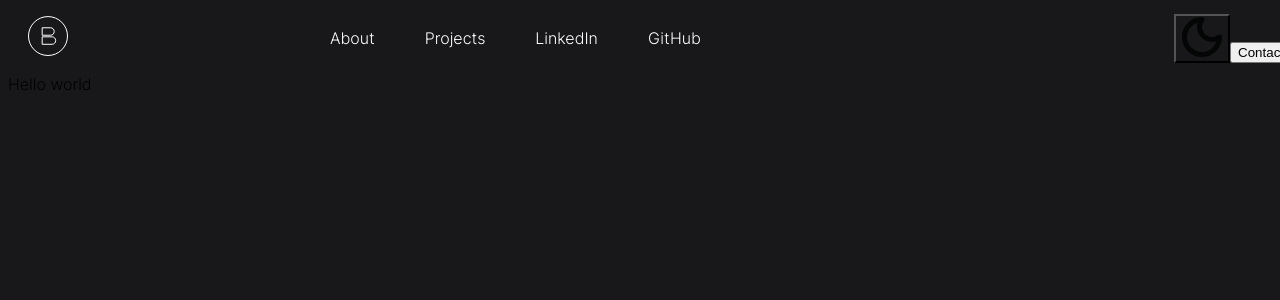
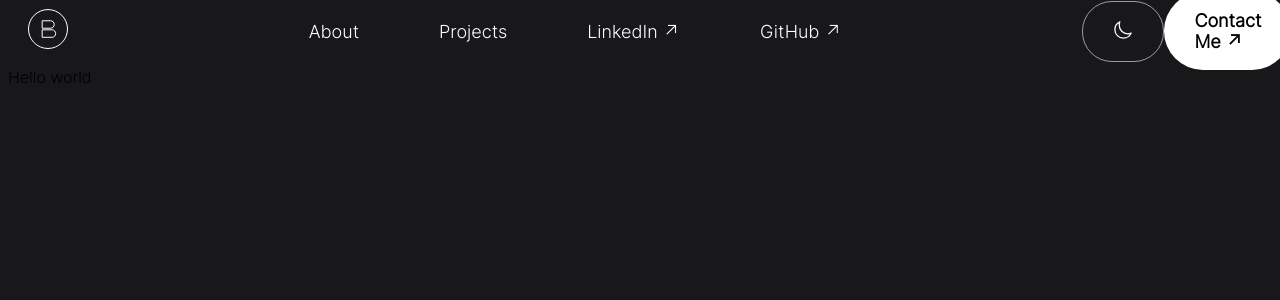
Before and after one commit to BenW2k/Ben-Resume, a Next.js app in the folder frontend/: page / in a window 1280 px wide. Shown: the top 300 px of the page. Built offline with nearby package versions, Linux system fonts and the light colour scheme.

Commit message:
+ night button and contact button styling

```diff
--- a/frontend/app/components/NavBar.tsx
+++ b/frontend/app/components/NavBar.tsx
@@ -3,6 +3,8 @@ import Link from "next/link";
 import Image from "next/image";
 import {NavDropdown} from "react-bootstrap";
 import Nav from "react-bootstrap/Nav";
+import Button from "react-bootstrap/Button";
+import {IoMoonOutline} from "react-icons/io5";
 import darkModeIcon from "../assets/img/moon-dark-theme.svg";
 import darkModeLogo from "../assets/img/figma-logo-white.svg";
 
@@ -24,23 +26,19 @@ export const Navbar = () => {
           target="_blank"
           rel="noreferrer"
         >
-          LinkedIn
+          LinkedIn ↗
         </Link>
         <Link href="https://github.com/benw2k" target="_blank" rel="noreferrer">
-          GitHub
+          GitHub ↗
         </Link>
       </Nav>
-      <div className="navbar-icons">
-        <button className={styles["night-mode-button"]}>
-          <Image
-            src={darkModeIcon}
-            alt="dark-mode-toggle-icon"
-            className={styles["night-mode-moon"]}
-          />
-        </button>
-        <button className="nav-button">
-          <span>Contact</span>
-        </button>
+      <div className={styles["navbar-icons"]}>
+        <Button className={styles["night-mode-button"]}>
+          <IoMoonOutline className={styles["night-mode-moon"]} />
+        </Button>
+        <Button href="/contact" className={styles["nav-button"]}>
+          <span>Contact Me ↗</span>
+        </Button>
       </div>
     </div>
   );
--- a/frontend/app/styles/NavBar.module.css
+++ b/frontend/app/styles/NavBar.module.css
@@ -6,13 +6,17 @@
   font-family: "Inter-Light";
   src: url("../assets/fonts/Inter-Light.ttf");
 }
+@font-face {
+  font-family: "Inter-Medium";
+  src: url("../assets/fonts/Inter-Medium.ttf");
+}
 .navbar {
   display: flex;
   justify-content: space-between;
   align-items: center;
   height: 5vh;
   width: 100%;
-  padding: 10px 20px 0px 20px;
+  padding: 3px 20px 0px 20px;
 }
 
 .night-main-logo {
@@ -23,21 +27,46 @@
 }
 
 .nav-links {
+  display: flex;
   width: 50%;
   justify-content: center;
 }
 .nav-links a {
-  padding: 0px 25px;
+  padding: 0px 40px;
   color: #ffffff;
   font-weight: 100;
+  font-size: 18px;
 }
 
-.night-mode-moon {
-  height: 40px;
-  width: auto;
+.navbar-icons {
+  display: flex;
+  width: 15%;
+  justify-content: space-between;
+  padding-right: 20px;
+  align-items: center;
 }
 
 .night-mode-button {
   background-color: transparent;
-  outline: none;
+  border-radius: 30px;
+  padding: 18px 30px 18px 30px;
+  border: 1px rgba(255, 255, 255, 0.568627451) solid;
+}
+.night-mode-button .night-mode-moon {
+  height: 20px;
+  width: auto;
+  color: white;
+}
+
+.nav-button {
+  padding: 18px 30px 18px 30px;
+  border-radius: 60px;
+  background-color: rgb(255, 255, 255);
+}
+.nav-button span {
+  font-family: Inter-Light, sans-serif;
+  font-weight: 600;
+  font-size: 18px;
+  color: black;
+  opacity: 1;
 }/*# sourceMappingURL=NavBar.module.css.map */
--- a/frontend/app/styles/NavBar.module.scss
+++ b/frontend/app/styles/NavBar.module.scss
@@ -6,7 +6,7 @@
   align-items: center;
   height: 5vh;
   width: 100%;
-  padding: 10px 20px 0px 20px;
+  padding: 3px 20px 0px 20px;
 }
 
 .night-main-logo {
@@ -16,20 +16,46 @@
 }
 
 .nav-links {
+  display: flex;
   width: 50%;
   justify-content: center;
   a {
-    padding: 0px 25px;
+    padding: 0px 40px;
     color: variables.$base_font_colour;
     font-weight: 100;
+    font-size: 18px;
+  }
+}
+.navbar-icons {
+  display: flex;
+  width: 15%;
+  justify-content: space-between;
+  padding-right: 20px;
+  align-items: center;
+}
+
+.night-mode-button {
+  background-color: transparent;
+  border-radius: 30px;
+  padding: 18px 30px 18px 30px;
+  border: 1px #ffffff91 solid;
+
+  .night-mode-moon {
+    height: 20px;
+    width: auto;
+    color: white;
   }
 }
 
-.night-mode-moon {
-  height: 40px;
-  width: auto;
+.nav-button {
+  padding: 18px 30px 18px 30px;
+  border-radius: 60px;
+  span {
+    font-family: variables.$base_font;
+    font-weight: 600;
+    font-size: 18px;
+    color: black;
+    opacity: 1;
+  }
+  background-color: rgb(255, 255, 255);
 }
-.night-mode-button {
-  background-color: transparent;
-  outline: none;
-}
```
